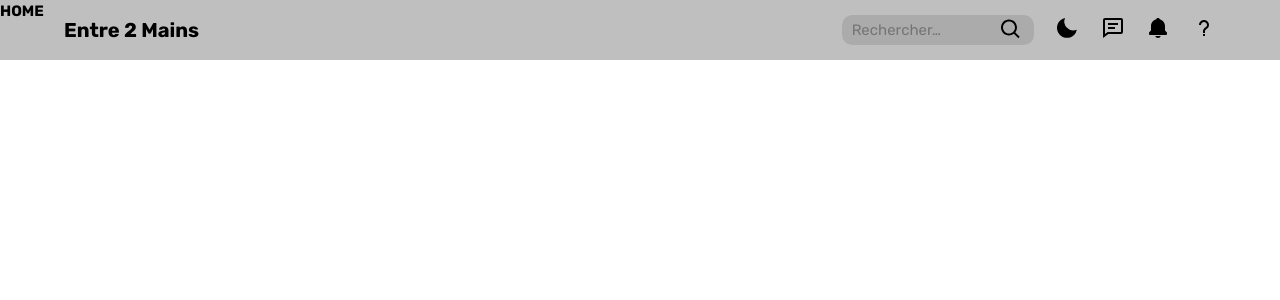
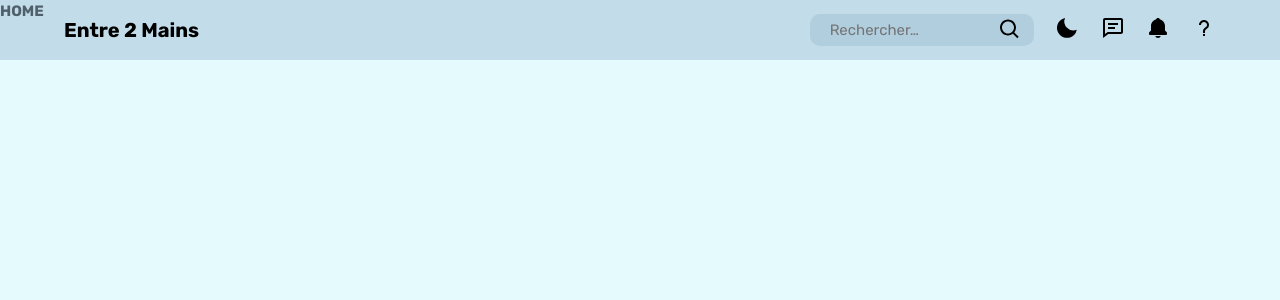
Before and after one commit to liohumb/entre2mains-web, a React (Create React App) app: page / in a window 1280 px wide. Shown: the top 300 px of the page. Built offline with nearby package versions, Linux system fonts and the light colour scheme.

Commit message:
correction emplacement header component

```diff
--- a/src/App.js
+++ b/src/App.js
@@ -1,7 +1,5 @@
 import {Routes, Route, BrowserRouter} from 'react-router-dom'
 
-import Header from 'navigations/header/Header'
-import Footer from 'navigations/footer/Footer'
 import Home from 'pages/home/Home'
 import Register from 'authentification/register/Register'
 import Login from 'authentification/login/Login'
@@ -13,14 +11,12 @@ function App() {
     return (
         <>
             <BrowserRouter>
-                <Header/>
                 <Routes>
                     <Route path="/profil/:userId" element={<User/>}/>
                     <Route path="/connexion" element={<Login/>}/>
                     <Route path="/inscription" element={<Register/>}/>
                     <Route index path="/" element={<Home/>}/>
                 </Routes>
-                <Footer/>
             </BrowserRouter>
         </>
     )
--- a/src/assets/styles/style.scss
+++ b/src/assets/styles/style.scss
@@ -27,6 +27,7 @@ html {
 
 body {
   line-height: 1.5;
+  background: v.$light-color;
   -webkit-font-smoothing: antialiased;
 }
 
--- a/src/assets/styles/variables.scss
+++ b/src/assets/styles/variables.scss
@@ -3,6 +3,14 @@
 $primary-font: 'Rubik', sans-serif;
 
 // colors
-
+$light-color: #e5fafc;
+$first-color-alt: #9cbfac;
+$first-color-light: #719D99;
+$first-color: #45767c;
+$first-color-dark: #29445d;
+$second-color-light: #a0c0d6;
+$second-color: #425a7d;
+$alert-color: #df7356;
+$dark-color: #2a3240;
 
 // margin & padding & gap
--- a/src/navigations/header/header.scss
+++ b/src/navigations/header/header.scss
@@ -9,7 +9,7 @@
   display: flex;
   align-items: center;
   justify-content: space-between;
-  background: rgba(0, 0, 0, .25);
+  background: rgba(160, 192, 214, .5);
   padding: 0 5%;
 
   @media (max-width: 768px) {
@@ -38,13 +38,13 @@
       position: relative;
 
       input {
-        width: 15vw;
-        height: 3.75vh;
+        width: 17.5svw;
+        height: 4vh;
         font-size: 1.5rem;
-        padding: 1rem;
         border: none;
         border-radius: 1rem;
-        background: rgba(0, 0, 0, .1);
+        background: rgba(160, 192, 214, .5);
+        padding: 1rem 2rem;
 
         @media (max-width: 1024px) {
           width: 20vw;
--- a/src/pages/home/Home.jsx
+++ b/src/pages/home/Home.jsx
@@ -1,9 +1,14 @@
+import Header from '../../navigations/header/Header'
+
 import './home.scss'
 
 export default function Home(  ) {
     return (
-        <section className="Home">
-            <h1>HOME</h1>
-        </section>
+        <>
+            <Header/>
+            <section className="Home">
+                <h1>HOME</h1>
+            </section>
+        </>
     )
 }
```
